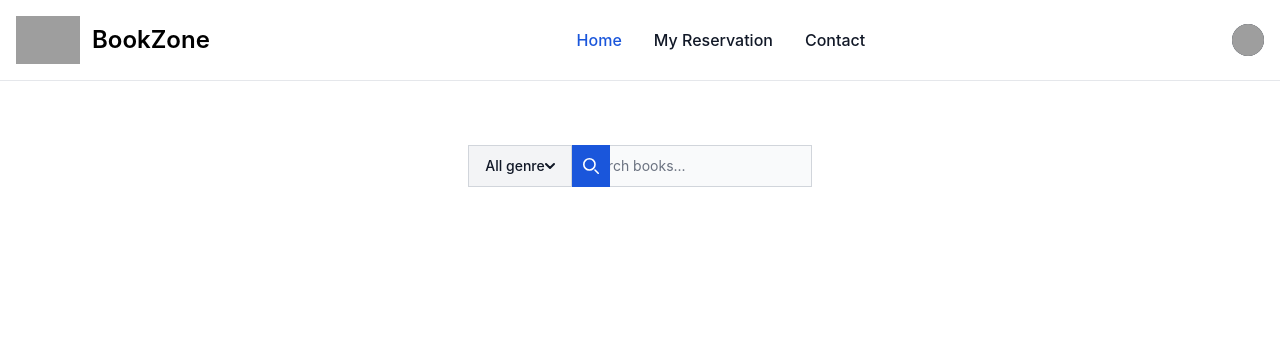
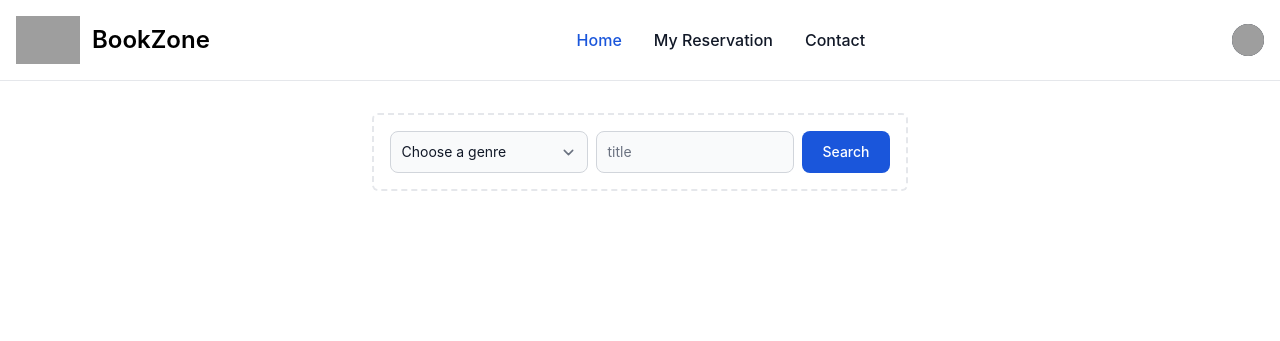
Before and after one commit to ibtissamelhani/gestion-biblioth-que, a PHP site: template Views/user/home.php in a window 1280 px wide. Shown: the top 341 px of the page. Run offline with PHP 8.4, Linux system fonts and the light colour scheme; the template is opened without the code that fills it, so the values that code supplies are empty; the visitor is signed in with stand-in values (Sample User, id 1); some libraries are stand-ins or nearby versions; grey boxes are pictures that could not be loaded.

Commit message:
add search method

```diff
--- a/App/Controllers/BookController.php
+++ b/App/Controllers/BookController.php
@@ -25,7 +25,10 @@ class BookController
         $bookDao->deleteBook($id);
     }
 
-
+    public function search($title,$genre){
+        $bookDao = new BookDao();
+        $result = $bookDao->searchByTitleAndGenre($title, $genre);
+    }
 
       // redirection
       public function redirect($url) {
--- a/Views/user/home.php
+++ b/Views/user/home.php
@@ -1,6 +1,7 @@
 <?php
 require_once __DIR__ . '/../../vendor/autoload.php';
 
+use App\Controller\BookController;
 use App\Dao\BookDao;
 use App\Dao\UserDao;
 
@@ -88,43 +89,28 @@ if (!isset($_SESSION['loggedIn']) || !$_SESSION['loggedIn']) {
 
 <div class="container mx-auto  pt-8 px-8">
   <div class="grid  place-items-center mx-16">
-  <form class="col-start-2 mx-auto pt-8 px-8" >
-    <div class="flex">
-        <label for="search-dropdown" class="mb-2 text-sm font-medium text-gray-900 sr-only dark:text-white">Your Email</label>
-        <button id="dropdown-button" data-dropdown-toggle="dropdown" class="flex-shrink-0 z-10 inline-flex items-center py-2.5 px-4 text-sm font-medium text-center text-gray-900 bg-gray-100 border border-gray-300 rounded-s-lg hover:bg-gray-200 focus:ring-4 focus:outline-none focus:ring-gray-100 dark:bg-gray-700 dark:hover:bg-gray-600 dark:focus:ring-gray-700 dark:text-white dark:border-gray-600" type="button">All genre <svg class="w-2.5 h-2.5 ms-2.5" aria-hidden="true" xmlns="http://www.w3.org/2000/svg" fill="none" viewBox="0 0 10 6">
-    <path stroke="currentColor" stroke-linecap="round" stroke-linejoin="round" stroke-width="2" d="m1 1 4 4 4-4"/>
-  </svg></button>
-        <div id="dropdown" class="z-10 hidden bg-white divide-y divide-gray-100 rounded-lg shadow w-44 dark:bg-gray-700">
-            <ul class="py-2 text-sm text-gray-700 dark:text-gray-200" aria-labelledby="dropdown-button">
-            <li>
-                <button type="button" class="inline-flex w-full px-4 py-2 hover:bg-gray-100 dark:hover:bg-gray-600 dark:hover:text-white">Adventure</button>
-            </li>
-            <li>
-                <button type="button" class="inline-flex w-full px-4 py-2 hover:bg-gray-100 dark:hover:bg-gray-600 dark:hover:text-white">Detective & Mystery</button>
-            </li>
-            <li>
-                <button type="button" class="inline-flex w-full px-4 py-2 hover:bg-gray-100 dark:hover:bg-gray-600 dark:hover:text-white">Historical</button>
-            </li>
-            <li>
-                <button type="button" class="inline-flex w-full px-4 py-2 hover:bg-gray-100 dark:hover:bg-gray-600 dark:hover:text-white">Horror</button>
-            </li>
-            <li>
-                <button type="button" class="inline-flex w-full px-4 py-2 hover:bg-gray-100 dark:hover:bg-gray-600 dark:hover:text-white">Literary</button>
-            </li>
-            </ul>
-        </div>
-        <div class="relative w-full">
-            <input type="search" id="search-dropdown" class="block p-2.5 w-full z-20 text-sm text-gray-900 bg-gray-50 rounded-e-lg border-s-gray-50 border-s-2 border border-gray-300 focus:ring-blue-500 focus:border-blue-500 dark:bg-gray-700 dark:border-s-gray-700  dark:border-gray-600 dark:placeholder-gray-400 dark:text-white dark:focus:border-blue-500" placeholder="Search books..." required>
-            <button type="submit" class="absolute top-0 end-0 p-2.5 text-sm font-medium h-full text-white bg-blue-700 rounded-e-lg border border-blue-700 hover:bg-blue-800 focus:ring-4 focus:outline-none focus:ring-blue-300 dark:bg-blue-600 dark:hover:bg-blue-700 dark:focus:ring-blue-800">
-                <svg class="w-4 h-4" aria-hidden="true" xmlns="http://www.w3.org/2000/svg" fill="none" viewBox="0 0 20 20">
-                    <path stroke="currentColor" stroke-linecap="round" stroke-linejoin="round" stroke-width="2" d="m19 19-4-4m0-7A7 7 0 1 1 1 8a7 7 0 0 1 14 0Z"/>
-                </svg>
-                <span class="sr-only">Search</span>
-            </button>
-        </div>
+  <form class="col-start-2 mx-auto p-4 rounded-md border-dashed border-2 border-indigo-600 " method="post">
+    <div class="flex gap-2">
+        <select name="genre" class="bg-gray-50 border border-gray-300 text-gray-900 text-sm rounded-lg focus:ring-blue-500 focus:border-blue-500 block w-full p-2.5 dark:bg-gray-700 dark:border-gray-600 dark:placeholder-gray-400 dark:text-white dark:focus:ring-blue-500 dark:focus:border-blue-500">
+          <option selected>Choose a genre</option>
+          <option >Adventure</option>
+          <option >Detective & Mystery</option>
+          <option >Historical</option>
+          <option >Horror</option>
+          <option >Literary</option>
+        </select>
+        <input type="text" name="title" class="bg-gray-50 border border-gray-300 text-gray-900 text-sm rounded-lg focus:ring-blue-500 focus:border-blue-500 block w-full p-2.5 dark:bg-gray-700 dark:border-gray-600 dark:placeholder-gray-400 dark:text-white dark:focus:ring-blue-500 dark:focus:border-blue-500" placeholder="title" required>
+        <button type="submit" name="search" class="text-white bg-blue-700 hover:bg-blue-800 focus:ring-4 focus:outline-none focus:ring-blue-300 font-medium rounded-lg text-sm w-full sm:w-auto px-5 py-2.5 text-center dark:bg-blue-600 dark:hover:bg-blue-700 dark:focus:ring-blue-800">Search</button>
     </div>
-</form>
-  </div >
+  </form>
+</div >
+<?php
+if(isset($_POST['search'])){
+  $bookCon = new BookController();
+  extract($_POST);
+  $result=$bookCon->search($title,$genre);
+}
+?>
 
 <div class="container mx-auto grid grid-cols-5 gap-4 pt-8 px-8">
 
```
Also changed, not shown: App/Dao/BookDao.php (+12 -0 lines).
